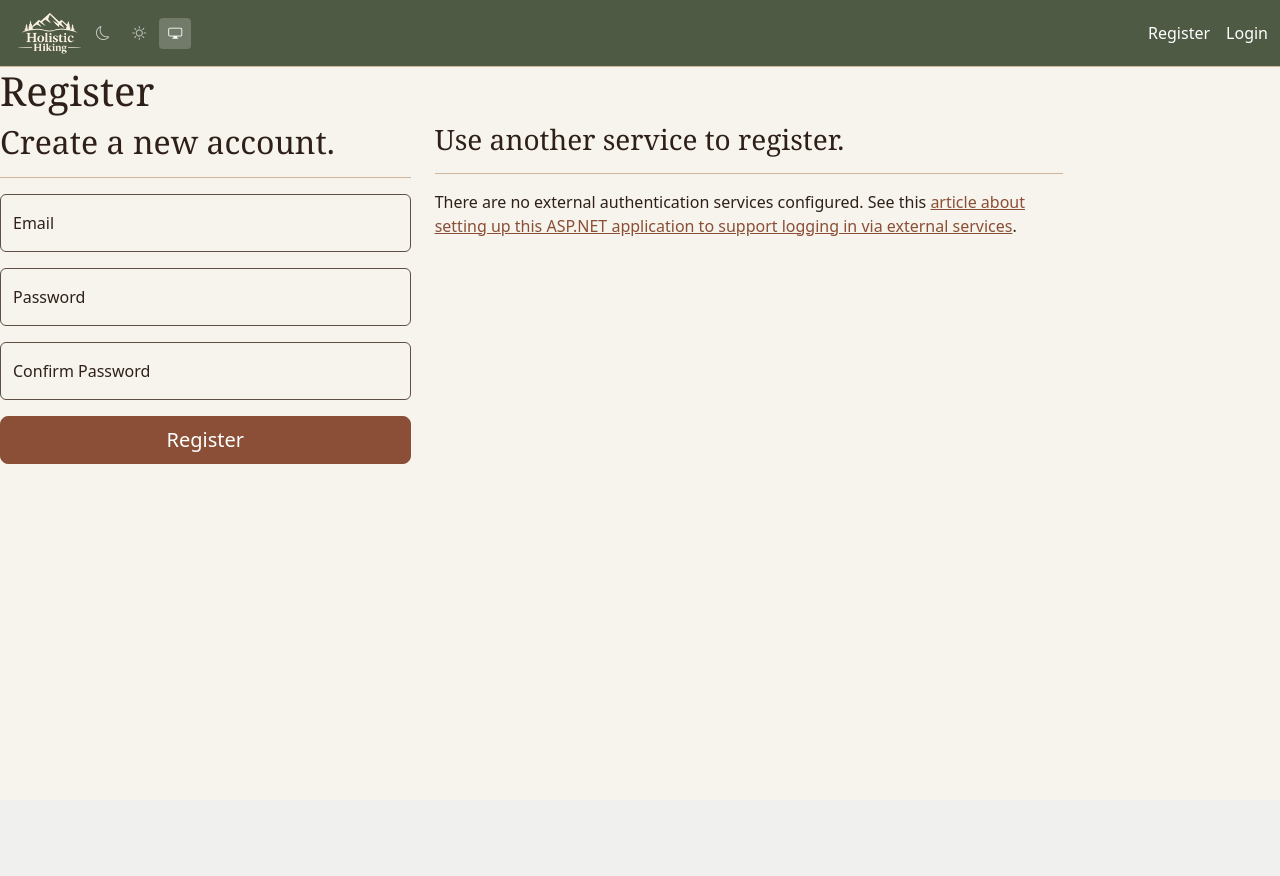
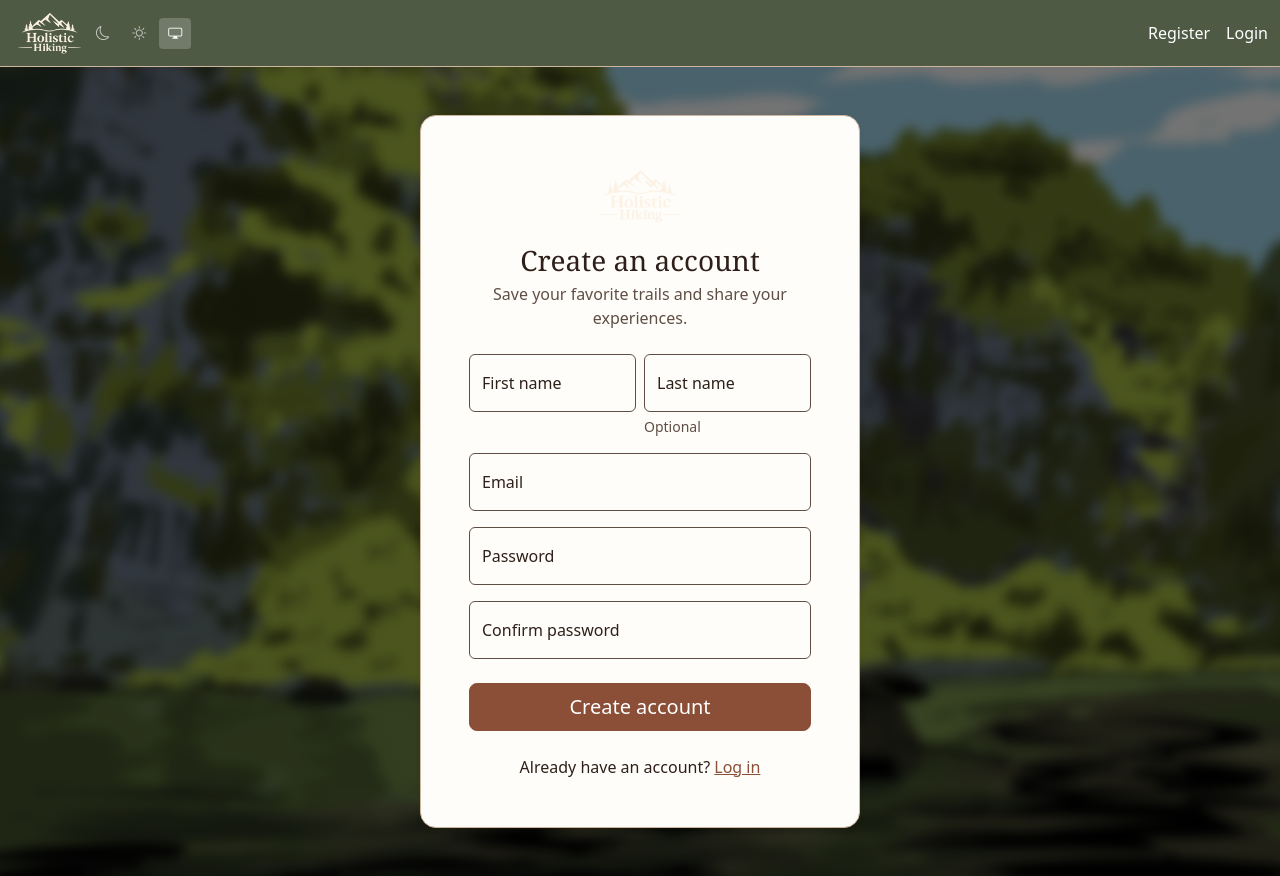
Before and after one commit to Clayton-Brandt/Holistic-Hiking, an ASP.NET Core app: page /Identity/Account/Register in a window 1280 px wide. Before the commit the page ends 464 px from the top, so only its background shows below. Run offline with ASP.NET Core 8, Linux system fonts and the light colour scheme; style sheets or scripts are compiled from the project's sources; some libraries are stand-ins or nearby versions.

Commit message:
Restyle Identity pages to match site.
These identity pages were heavily assisted by AI since it was rather confusing on how to properly change this section.

```diff
--- a/Areas/Identity/Pages/Account/Register.cshtml
+++ b/Areas/Identity/Pages/Account/Register.cshtml
@@ -4,61 +4,61 @@
     ViewData["Title"] = "Register";
 }
 
-<h1>@ViewData["Title"]</h1>
+<div class="auth-background">
+    <div class="card auth-card">
+        <div class="card-body p-4 p-md-5">
+            <img src="~/images/logo.png" alt="" class="auth-logo" />
+            <h1 class="h3 text-center mb-1">Create an account</h1>
+            <p class="text-center text-body-secondary mb-4">Save your favorite trails and share your experiences.</p>
 
-<div class="row">
-    <div class="col-md-4">
             <form id="registerForm" asp-route-returnUrl="@Model.ReturnUrl" method="post">
-            <h2>Create a new account.</h2>
-            <hr />
-            <div asp-validation-summary="ModelOnly" class="text-danger" role="alert"></div>
+                <div asp-validation-summary="ModelOnly" class="text-danger mb-3" role="alert"></div>
+
+                <div class="row g-2">
+                    <div class="col-sm-6">
+                        <div class="form-floating mb-3">
+                            <input asp-for="Input.FirstName" class="form-control" autocomplete="given-name" aria-required="true" placeholder="First name" />
+                            <label asp-for="Input.FirstName">First name</label>
+                            <span asp-validation-for="Input.FirstName" class="text-danger small"></span>
+                        </div>
+                    </div>
+                    <div class="col-sm-6">
+                        <div class="form-floating mb-3">
+                            <input asp-for="Input.LastName" class="form-control" autocomplete="family-name" placeholder="Last name" aria-describedby="last-name-hint" />
+                            <label asp-for="Input.LastName">Last name</label>
+                            <div id="last-name-hint" class="form-text">Optional</div>
+                            <span asp-validation-for="Input.LastName" class="text-danger small"></span>
+
+                        </div>
+                    </div>
+                </div>
+
                 <div class="form-floating mb-3">
                     <input asp-for="Input.Email" class="form-control" autocomplete="username" aria-required="true" placeholder="name@example.com" />
                     <label asp-for="Input.Email">Email</label>
-                <span asp-validation-for="Input.Email" class="text-danger"></span>
+                    <span asp-validation-for="Input.Email" class="text-danger small"></span>
                 </div>
+
                 <div class="form-floating mb-3">
-                <input asp-for="Input.Password" class="form-control" autocomplete="new-password" aria-required="true" placeholder="password" />
+                    <input asp-for="Input.Password" class="form-control" autocomplete="new-password" aria-required="true" placeholder="Password" />
                     <label asp-for="Input.Password">Password</label>
-                <span asp-validation-for="Input.Password" class="text-danger"></span>
+                    <span asp-validation-for="Input.Password" class="text-danger small"></span>
                 </div>
-            <div class="form-floating mb-3">
-                <input asp-for="Input.ConfirmPassword" class="form-control" autocomplete="new-password" aria-required="true" placeholder="password" />
-                <label asp-for="Input.ConfirmPassword">Confirm Password</label>
-                <span asp-validation-for="Input.ConfirmPassword" class="text-danger"></span>
+
+                <div class="form-floating mb-4">
+                    <input asp-for="Input.ConfirmPassword" class="form-control" autocomplete="new-password" aria-required="true" placeholder="Confirm password" />
+                    <label asp-for="Input.ConfirmPassword">Confirm password</label>
+                    <span asp-validation-for="Input.ConfirmPassword" class="text-danger small"></span>
                 </div>
-            <button id="registerSubmit" type="submit" class="w-100 btn btn-lg btn-primary">Register</button>
+
+                <button id="registerSubmit" type="submit" class="btn btn-primary btn-lg w-100">Create account</button>
             </form>
-    </div>
-    <div class="col-md-6 col-md-offset-2">
-        <section>
-            <h3>Use another service to register.</h3>
-            <hr />
-            @{
-                if ((Model.ExternalLogins?.Count ?? 0) == 0)
-                {
-                    <div>
-                        <p>
-                            There are no external authentication services configured. See this <a href="https://go.microsoft.com/fwlink/?LinkID=532715">article
-                            about setting up this ASP.NET application to support logging in via external services</a>.
+
+            <p class="text-center mt-4 mb-0">
+                Already have an account?
+                <a asp-page="./Login" asp-route-returnUrl="@Model.ReturnUrl">Log in</a>
             </p>
         </div>
-                }
-                else
-                {
-                    <form id="external-account" asp-page="./ExternalLogin" asp-route-returnUrl="@Model.ReturnUrl" method="post" class="form-horizontal">
-                        <div>
-                            <p>
-                                @foreach (var provider in Model.ExternalLogins!)
-                                {
-                                    <button type="submit" class="btn btn-primary" name="provider" value="@provider.Name" title="Log in using your @provider.DisplayName account">@provider.DisplayName</button>
-                                }
-                            </p>
-                        </div>
-                    </form>
-                }
-            }
-        </section>
     </div>
 </div>
 
--- a/Areas/Identity/Pages/Account/Register.cshtml.cs
+++ b/Areas/Identity/Pages/Account/Register.cshtml.cs
@@ -71,6 +71,15 @@ namespace Holistic_Hiking.Areas.Identity.Pages.Account
         /// </summary>
         public class InputModel
         {
+            [Required]
+            [StringLength(50)]
+            [Display(Name = "First name")]
+            public string FirstName { get; set; } = string.Empty;
+
+            [StringLength(50)]
+            [Display(Name = "Last name")]
+            public string? LastName { get; set; }
+
             /// <summary>
             ///     This API supports the ASP.NET Core Identity default UI infrastructure and is not intended to be used
             ///     directly from your code. This API may change or be removed in future releases.
@@ -114,6 +123,9 @@ namespace Holistic_Hiking.Areas.Identity.Pages.Account
             if (ModelState.IsValid)
             {
                 var user = CreateUser();
+                user.FirstName = Input.FirstName;
+                user.LastName = Input.LastName;
+
 
                 await _userStore.SetUserNameAsync(user, Input.Email, CancellationToken.None);
                 await _emailStore.SetEmailAsync(user, Input.Email, CancellationToken.None);
--- a/wwwroot/css/site.css
+++ b/wwwroot/css/site.css
@@ -380,3 +380,79 @@ hr {
     font-weight: 600;
     line-height: 1.2;
 }
+
+.profile-avatar {
+    display: inline-flex;
+    align-items: center;
+    justify-content: center;
+    width: 72px;
+    height: 72px;
+    border-radius: 50%;
+    background-color: var(--secondary);
+    color: #FFFFFF;
+    font-family: Georgia, 'Times New Roman', Times, serif;
+    font-size: 2rem;
+}
+
+/* Identity Pages */
+
+.auth-background {
+    flex: 1;
+    position: relative;
+    display: flex;
+    align-items: center;
+    justify-content: center;
+    padding: 3rem 1rem;
+    overflow: hidden;
+}
+
+.auth-background::before {
+    content: "";
+    position: absolute;
+    inset: -16px;
+    background-image:
+        linear-gradient(var(--hero-overlay), var(--hero-overlay)),
+        url('/images/hiking-background.jpg');
+    background-size: cover;
+    background-position: center;
+    filter: blur(6px);
+}
+
+.auth-card {
+    position: relative;
+    width: 100%;
+    max-width: 440px;
+    border-radius: 1rem;
+}
+
+.auth-logo {
+    display: block;
+    height: 64px;
+    margin: 0 auto 1rem;
+}
+
+/* About */
+.about-hero {
+    position: relative;
+    overflow: hidden;
+    padding: 5rem 1rem;
+    color: #FFFFFF;
+    text-align: center;
+}
+
+.about-hero::before {
+    content: "";
+    position: absolute;
+    inset: -16px;
+    background-image:
+        linear-gradient(var(--hero-overlay), var(--hero-overlay)),
+        url('/images/hiking-background.jpg');
+    background-size: cover;
+    background-position: center;
+    filter: blur(6px);
+}
+
+.about-hero-content {
+    position: relative;
+    max-width: 720px;
+}
```
Also changed, not shown: Areas/Identity/Pages/Account/AccessDenied.cshtml (+10 -4 lines), Areas/Identity/Pages/Account/Login.cshtml (+27 -62 lines), Areas/Identity/Pages/Account/Logout.cshtml (+14 -10 lines), Areas/Identity/Pages/Account/Manage/ChangePassword.cshtml (+25 -22 lines), Areas/Identity/Pages/Account/Manage/Index.cshtml (+1 -26 lines), Areas/Identity/Pages/Account/Manage/_Layout.cshtml (added, +36 -0 lines), Areas/Identity/Pages/Account/Manage/_ManageNav.cshtml (+18 -12 lines). Lines whose indentation alone changed are shown as unchanged.
